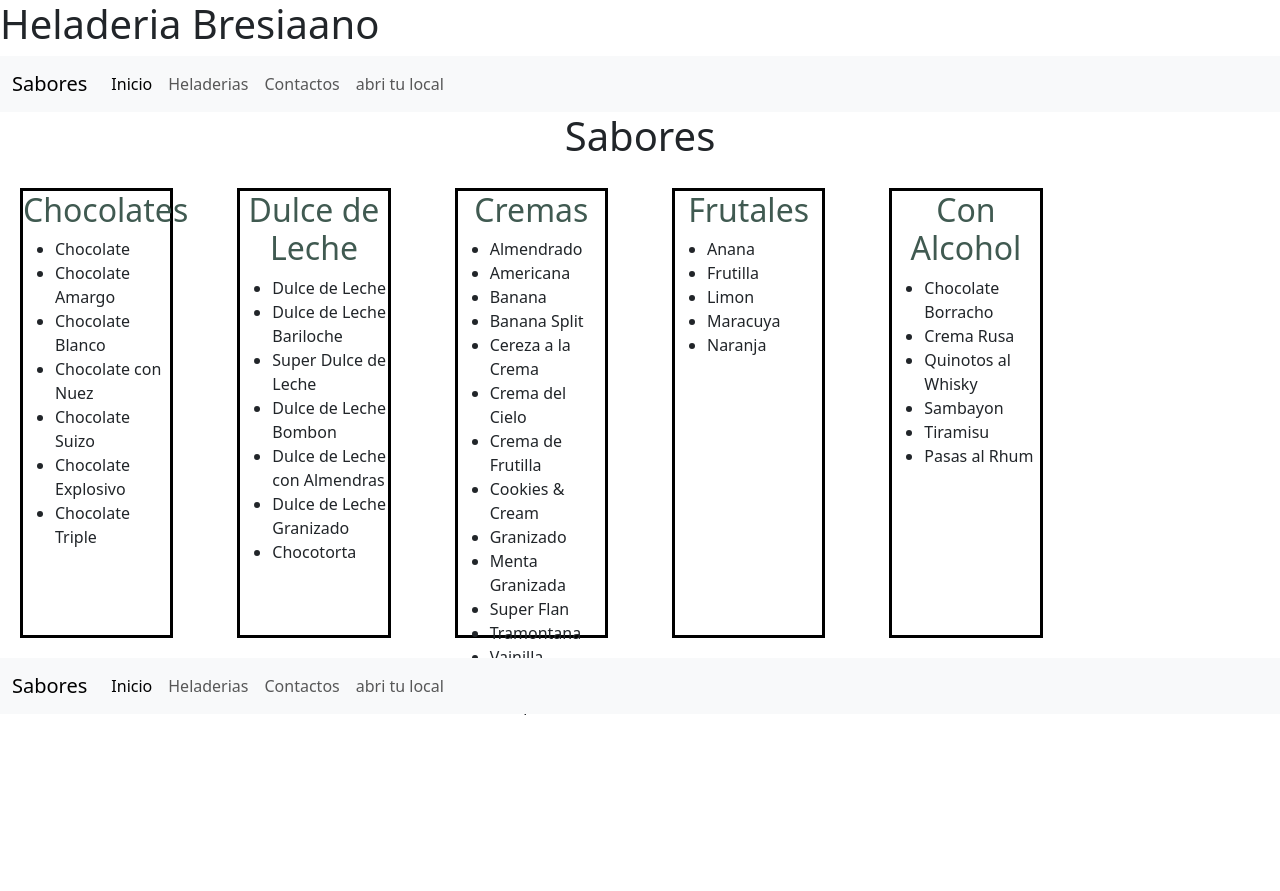
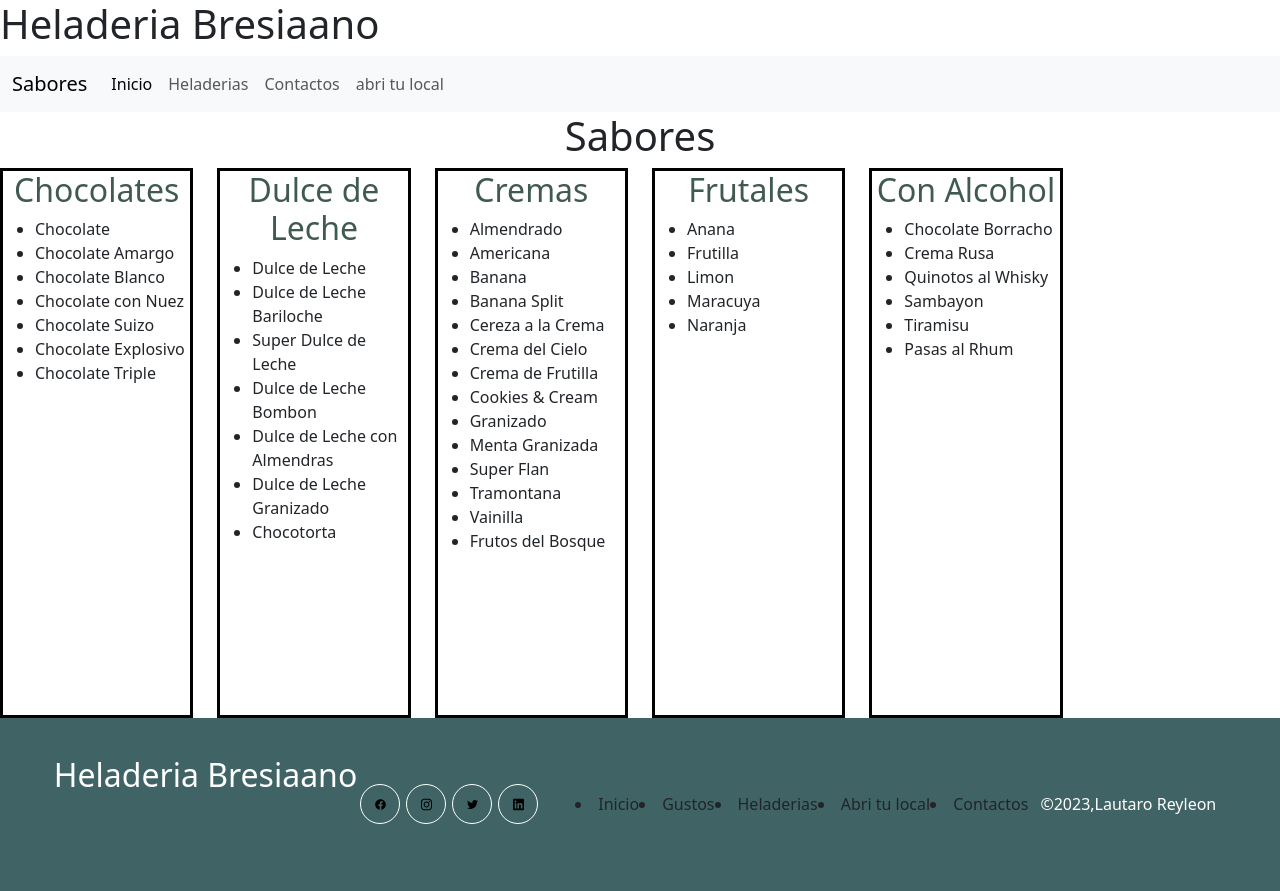
Before and after one commit to lautaroreyleon/PreEntrega2Reyleon, a plain HTML site: page sabores.html in a window 1280 px wide. Before the commit the page ends 800 px from the top, so only its background shows below. Drawn offline with nearby package versions, Linux system fonts and the light colour scheme.

Commit message:
cambiaos de estilos mas carpeta iconos

```diff
--- a/estilo.css
+++ b/estilo.css
@@ -40,11 +40,99 @@
     text-align: center;
 }
 .sabores{
-    margin: 20px;
+    margin: auto;
     border: solid black;
-    height:450px ;
+    height:550px ;
 }
 .sabores h2{
     text-align: center;
     color: rgb(64, 90, 81);
 }
+*{
+    margin: 0;
+    padding: 0;
+    box-sizing: border-box;
+    transition: 0.5s;
+}
+body{height: 100vh;
+    width: 100%;
+    position: relative;
+}
+.footer-container{
+    width: 100%;
+    position:static;
+    bottom: 0;
+    left: 0;
+    padding: 3%;
+    background-color: rgb(64, 100, 101);
+    display: flex;
+    justify-content: center;
+    align-items: center;
+    flex-direction:row;
+}
+
+.logo{
+    height: 80px;
+    margin-bottom: 1rem;
+    color: white;
+}
+.menu-item-container{
+    display: flex;
+    justify-content: center;
+    align-items: center;
+    flex-wrap:wrap;
+    margin-bottom: 5px;
+    margin: 2px;
+}
+.social-icon{
+    height: 40px;
+    width: 40px;
+    border-radius: 40px;
+    border: 1px solid white;
+    background-image: url(iconos/facebook.svg);
+    background-position:center;
+    background-size: 30%;
+    background-repeat: no-repeat;
+    margin:3px
+}
+.social-icon:hover{
+    background-color: white;
+    filter: invert(1);
+}
+.social-icon:nth-of-type(2){
+    background-image: url(iconos/instagram.svg);
+}
+.social-icon:nth-of-type(3){
+    background-image: url(iconos/twitter.svg);
+}
+.social-icon:nth-of-type(4){
+    background-image: url(iconos/linkedin.svg);
+}
+.footer-menu-container{
+    list-style-type: none;
+    color: white;
+    font-size: 18px;
+}
+.menu-item-{
+    margin: 1px;
+    cursor: pointer;
+    width: auto;
+
+}
+.menu-item:hover{
+    opacity: 1;
+}
+.copyright{
+    color: white;
+    margin: 10px;
+}
+@media screen and (max-width: 750px){
+        .footer-container{
+            flex-direction: column;
+
+
+        }
+}
+.nav-link{
+    margin: auto;
+}
--- a/sabores.html
+++ b/sabores.html
@@ -118,30 +118,31 @@
         </div>
       </div>
     </div>
-    <nav class="navbar navbar-expand-lg bg-body-tertiary">
-        <div class="container-fluid">
-          <a class="navbar-brand" href="sabores.html">Sabores</a>
-          <button class="navbar-toggler" type="button" data-bs-toggle="collapse" data-bs-target="#navbarNav" aria-controls="navbarNav" aria-expanded="false" aria-label="Toggle navigation">
-            <span class="navbar-toggler-icon"></span>
-          </button>
-          <div class="collapse navbar-collapse" id="navbarNav">
-            <ul class="navbar-nav">
-              <li class="nav-item">
-                <a class="nav-link active" aria-current="page" href="index.html">Inicio</a>
-              </li>
-              <li class="nav-item">
-                <a class="nav-link" href="heladerias.html">Heladerias</a>
-              </li>
-              <li class="nav-item">
-                <a class="nav-link" href="contacto.html">Contactos</a>
-              </li>
-              <li class="nav-item">
-                <a class="nav-link" href="abritulocal.html">abri tu local</a>
-              </li>
-            </ul>
-          </div>
+       <footer class="footer-container">
+        <h2 class="logo">Heladeria Bresiaano</h2>
+        <div class="social-icons-container"></div>
+          <a href="" class="social-icon"></a>
+          <a href="" class="social-icon"></a>
+          <a href="" class="social-icon"></a>
+          <a href="" class="social-icon"></a>
         </div>
-      </nav>
+        <div class="menu-item-container">
+        <ul class="menu-item"></ul>
+          <li class="menu-item"></li>
+            <a class="nav-link" href="index.html">Inicio</a>
+          <li class="menu-item" ></li>
+          <a class="nav-link" href="sabores.html">Gustos</a>
+          <li class="menu-item"></li>
+            <a class="nav-link" href="heladerias.html">Heladerias</a>
+          <li class="menu-item"></li>
+            <a class="nav-link" href="abritulocal.html"> Abri tu local</a>
+          <li class="menu-item"></li>
+            <a class="nav-link" href="contacto.html">Contactos</a>
+        </ul>
+        </div>
+        <span class="copyright">&copy;2023,Lautaro Reyleon</span>
+
+      </footer>
       <script src="https://cdn.jsdelivr.net/npm/bootstrap@5.3.0/dist/js/bootstrap.bundle.min.js" integrity="sha384-geWF76RCwLtnZ8qwWowPQNguL3RmwHVBC9FhGdlKrxdiJJigb/j/68SIy3Te4Bkz" crossorigin="anonymous"></script>
 </body>
 </html>
```
Also changed, not shown: abritulocal.html (+25 -24 lines), contacto.html (+25 -24 lines), heladerias.html (+24 -23 lines), index.html (+25 -24 lines), iconos/facebook 2.jpg (added), iconos/facebook.svg (added), iconos/instagram.svg (added), iconos/linkedin.svg (added), iconos/twitter.svg (added).
